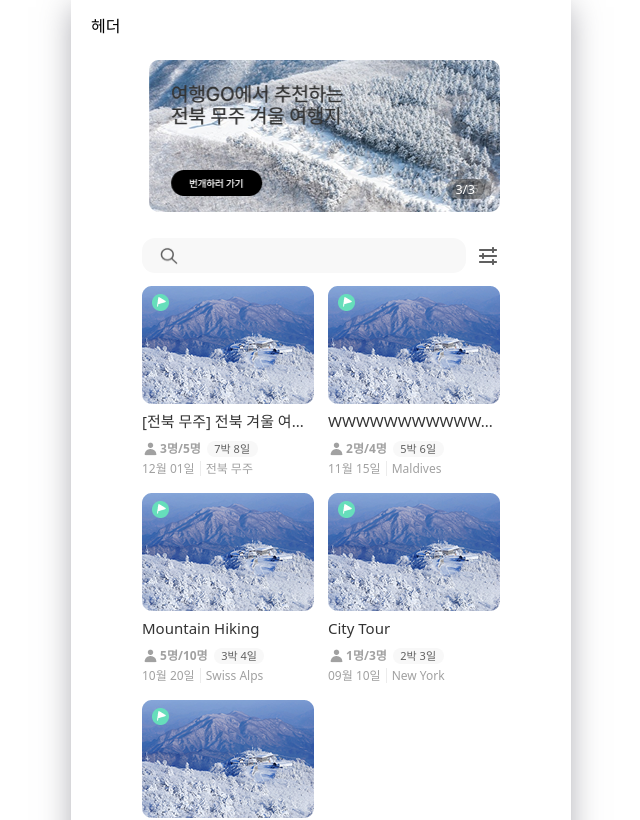
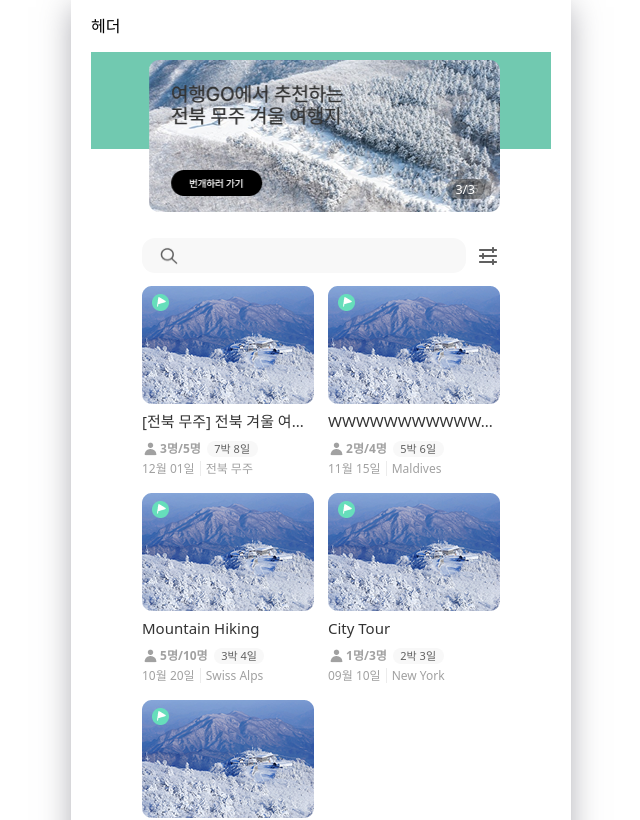
Before and after one commit to jobatda/Logit_FE, a React (Vite) app: page /thunder in a window 1280 px wide. Shown: the top 820 px of the page, without its empty margins (319-959 px from the left). Built offline with nearby package versions, Linux system fonts and the light colour scheme.

Commit message:
feat: add header background 번개홈에서 캐러셀 뒤에 민트색 내려오는거 구현

```diff
--- a/src/pages/thunder/Thunder.tsx
+++ b/src/pages/thunder/Thunder.tsx
@@ -37,6 +37,7 @@ export default function Thunder() {
 
   return (
     <ThunderContainer>
+      <BackGroundMint/>
       <CarouselWrapper images={images} />
       <SearchBar search={searchQuery} setQuery={setSearchQuery} />
       <PostList posts={posts} />
@@ -51,4 +52,13 @@ const ThunderContainer = styled.div`
     width: 100%;
     min-height: 100vh;
     background-color: #FFFFFF;
+    position: relative;
 `;
+
+const BackGroundMint = styled.div`
+  background-color: #71C9B0;
+  width: 100%;
+  height: 97px;
+  position: absolute;
+  top: 0;
+`;
```
